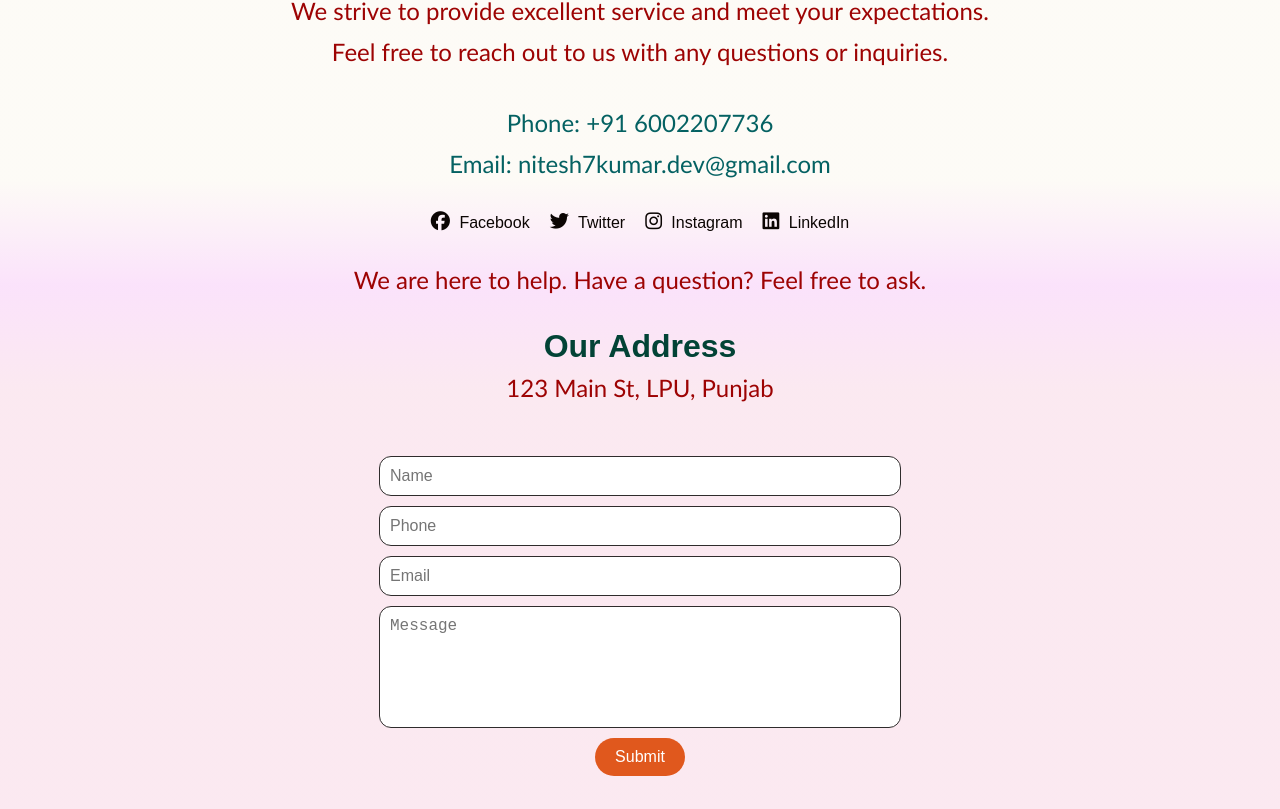
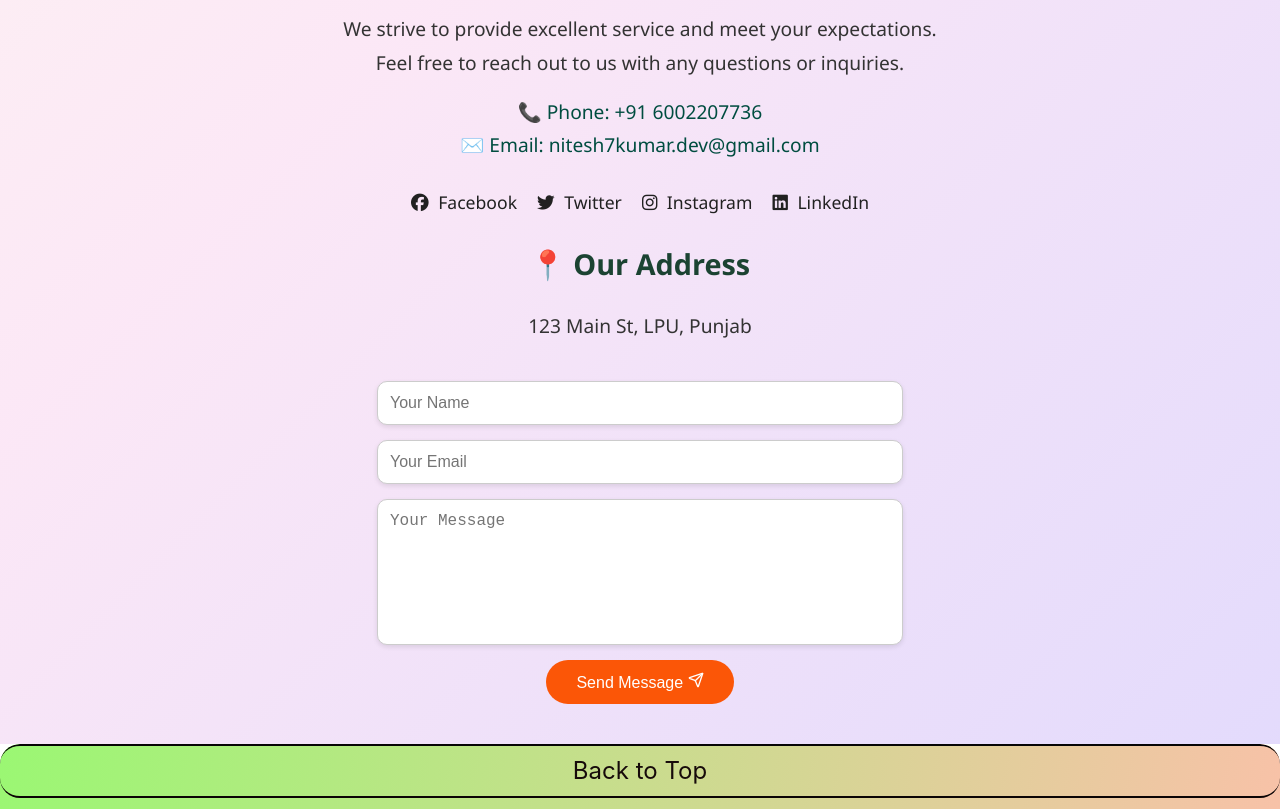
Before and after one commit to NITESH7KUMAR/Xalon, a React (Create React App) app: page /contact in a window 1280 px wide. Shown: the part 311-1120 px from the top of the page. Built offline with nearby package versions, Linux system fonts and the light colour scheme.

Commit message:
complete contact

```diff
--- a/package.json
+++ b/package.json
@@ -3,6 +3,7 @@
   "version": "0.1.0",
   "private": true,
   "dependencies": {
+    "@emailjs/browser": "^4.4.1",
     "@fortawesome/fontawesome-free": "^6.7.2",
     "@testing-library/dom": "^10.4.0",
     "@testing-library/jest-dom": "^6.6.3",
--- a/src/components/book/book.jsx
+++ b/src/components/book/book.jsx
@@ -45,7 +45,7 @@ function BookPage() {
       });
 
       if (res.ok) {
-        alert("✅ Appointment booked successfully!");
+        alert("Appointment booked successfully!");
         setFormData({
           name: "",
           email: "",
@@ -57,7 +57,7 @@ function BookPage() {
         });
       } else {
         const errData = await res.json();
-        alert("❌ Booking failed! " + (errData?.message || ""));
+        alert("Booking failed! " + (errData?.message || ""));
       }
     } catch (err) {
       alert("Error: " + err.message);
--- a/src/components/contact/contact.css
+++ b/src/components/contact/contact.css
@@ -1,152 +1,115 @@
-/* CSS */
 .contact {
-    background: linear-gradient(to bottom, rgba(251, 247, 238, 0.518) 40%, rgba(248, 208, 248, 0.61) 50%, rgba(249, 220, 232, 0.63) 60%);
-    color: white;
-    margin: 0px;
-  }
-.contact {
+  background: linear-gradient(135deg, #fdf0f3 0%, #faddf2b0 30%, #ccbcfa8a 100%);
+  color: #333;
+  margin: 0;
   text-align: center;
-    padding: 20px;
-    font-family: Arial, sans-serif;
-    color: #9d0303;
+  padding: 40px 20px;
+  font-family: 'Segoe UI', Tahoma, Geneva, Verdana, sans-serif;
 }
 
 .contact h1 {
-    font-size: 4.5rem;
+  font-size: 3.5rem;
+  margin-bottom: 10px;
+  color: #023047;
+}
+
+.contact h4 {
+  font-size: 2rem;
+  color: #fb5607;
   margin-bottom: 20px;
-    margin-top: 20px;
-    color: #2d5e28;
 }
-  .contact h3 {
-    font-size: 2.0rem;
-    margin-bottom: 0px;
-    margin-top: 30px;
-    color: #024336;
-  }
-  .contact h4 {
-    font-size: 3.0rem;
-    margin-bottom: 30px;
-    margin-top: 30px;
-    color: #b06306;
-  }
+
 .contact p {
-    font-size: 1.5rem;
-    font-family:'Gill Sans', 'Gill Sans MT', Calibri, 'Trebuchet MS', sans-serif;
+  font-size: 1.2rem;
   line-height: 1.5;
   margin: 5px 0;
 }
-.deatil{
-    color: #046162;
-    font-size: 1.5rem;
-    font-family:'Gill Sans', 'Gill Sans MT', Calibri, 'Trebuchet MS', sans-serif;
-    margin-top: 35px ;
 
+.deatil {
+  margin-top: 20px;
+  font-size: 1.2rem;
+  color: #004d40;
 }
+
 .social-media {
-    margin: 20px 0;
+  margin: 30px 0;
 }
 
 .social-media a {
   display: inline-block;
-    margin: 10px;
-    color: #0b0503;
-    font-size: 1rem;
+  margin: 0 10px;
+  font-size: 1.1rem;
   text-decoration: none;
-    transition: color 0.3s;
+  color: #212121;
+  transition: transform 0.3s, color 0.3s;
 }
 
 .social-media a i {
   margin-right: 5px;
-    font-size: 1.2rem;
 }
 
 .social-media a:hover {
-    color: #0b2d45;
+  color: #0077b6;
+  transform: scale(1.1);
 }
 
-  /* Contact Form */
+.contact h3 {
+  font-size: 1.8rem;
+  margin-top: 30px;
+  color: #1b4332;
+}
+
 .contact-form {
-    margin-top: 50px;
+  margin-top: 40px;
 }
 
 .contact-form form {
   display: flex;
   flex-direction: column;
   align-items: center;
-    gap: 10px;
+  gap: 15px;
 }
 
 .contact-form input,
 .contact-form textarea {
   width: 80%;
   max-width: 500px;
-    padding: 10px;
-    border: 1px solid #2f2c2c;
-    border-radius: 12px;
+  padding: 12px;
   font-size: 1rem;
+  border: 1px solid #ccc;
+  border-radius: 10px;
+  box-shadow: 0 2px 5px rgba(0, 0, 0, 0.1);
 }
 
 .contact-form textarea {
+  height: 120px;
   resize: none;
-    height: 100px;
 }
 
 .contact-form button {
-    padding: 10px 20px;
-    background-color: #e0581d;
+  padding: 12px 30px;
+  font-size: 1rem;
+  background-color: #fb5607;
   color: white;
   border: none;
-    border-radius: 50px;
-    font-size: 1rem;
+  border-radius: 25px;
   cursor: pointer;
-    margin-bottom: 20px;
-    transition: background-color 0.3s;
+  transition: background-color 0.3s ease;
 }
 
 .contact-form button:hover {
-    background-color: #356f38;
+  background-color: #007f5f;
 }
 
-  /* Address Section */
-  .contact h2 {
-    margin-top: 20px;
-    font-size: 1.8rem;
-    color: #070404;
-  }
-
-  /* Responsive Design */
 @media screen and (max-width: 768px) {
   .contact h1 {
-      font-size: 2rem;
+    font-size: 2.5rem;
   }
-    .contact h2 {
+  .contact h4 {
     font-size: 1.5rem;
   }
-      .contact h4 {
-        font-size: 2rem;
-      }
-
   .social-media a {
-      font-size: 0.9rem;
-    }
-
-    .contact-form input,
-    .contact-form textarea {
-      width: 90%;
+    display: block;
+    margin: 10px 0;
   }
 }
-
-  @media screen and (max-width: 480px) {
-    .contact p {
-      font-size: 0.7rem;
-    }
-
-    .social-media a {
-      display: block;
-      margin: 5px 0;
-    }
-
-    .contact-form button {
-      width: 100%;
-    }
-  }
--- a/src/components/contact/contact.jsx
+++ b/src/components/contact/contact.jsx
@@ -1,52 +1,115 @@
-import React from 'react';
-import'./contact.css';
+import React, { useState, useRef } from "react";
+import { Send } from "lucide-react";
+import emailjs from "@emailjs/browser";
+import './contact.css';
 import Footer from '../footer/footer';
 import '@fortawesome/fontawesome-free/css/all.min.css';
 
 function Contact() {
+  const [formData, setFormData] = useState({ name: "", email: "", message: "" });
+  const [isSubmitting, setIsSubmitting] = useState(false);
+  const formRef = useRef();
+
+  const handleChange = (e) => {
+    const { name, value } = e.target;
+    setFormData((prev) => ({ ...prev, [name]: value }));
+  };
+
+  const handleSubmit = (e) => {
+    e.preventDefault();
+    setIsSubmitting(true);
+
+    emailjs
+      .sendForm(
+        "service_4a9yfup",       // ✅ Replace with your EmailJS service ID
+        "template_2tpurcj",      // ✅ Replace with your EmailJS template ID
+        formRef.current,
+        "Tjre9B3vhQcw3mLQs"      // ✅ Replace with your EmailJS public key
+      )
+      .then(
+        () => {
+          alert("✅ Message sent successfully!");
+          setFormData({ name: "", email: "", message: "" });
+          setIsSubmitting(false);
+        },
+        (error) => {
+          alert("❌ Something went wrong. Please try again.");
+          console.error("EmailJS error:", error);
+          setIsSubmitting(false);
+        }
+      );
+  };
+
   return (
     <>
       <div className='contact'>
         <h1>Contact Us</h1>
-      <h4>We Build ,Create and Deliver </h4>
+        <h4>We Build, Create and Deliver</h4>
         <p>We strive to provide excellent service and meet your expectations.</p>
         <p>Feel free to reach out to us with any questions or inquiries.</p>
 
         <div className='deatil'>
-        <p >Phone: +91 6002207736</p>
-        <p>Email: nitesh7kumar.dev@gmail.com</p>
+          <p>📞 Phone: +91 6002207736</p>
+          <p>✉️ Email: nitesh7kumar.dev@gmail.com</p>
         </div>
+
         <div className='social-media'>
-        <a href="#facebook">
+          <a href="https://facebook.com/nitesh.kumar.843882" target="_blank" rel="noopener noreferrer">
             <i className="fab fa-facebook"></i> Facebook
           </a>
-        <a href="#twitter">
-          <i className="fab fa-twitter "></i> Twitter
+          <a href="https://twitter.com/nitesh.kumar.843882" target="_blank" rel="noopener noreferrer">
+            <i className="fab fa-twitter"></i> Twitter
           </a>
-        <a href="#instagram">
+          <a href="https://instagram.com/1_bhaiya_ji" target="_blank" rel="noopener noreferrer">
             <i className="fab fa-instagram"></i> Instagram
           </a>
-        <a href="#linkedin">
+          <a href="https://linkedin.com/in/nitesh7kumar" target="_blank" rel="noopener noreferrer">
             <i className="fab fa-linkedin"></i> LinkedIn
           </a>
         </div>
 
-      <p>We are here to help. Have a question? Feel free to ask.</p>
-      <h3>Our Address</h3>
+        <h3>📍 Our Address</h3>
         <p>123 Main St, LPU, Punjab</p>
+
         <div className='contact-form'>
-        <form>
-        <input type='text' placeholder='Name' />
-        <input type='text' placeholder='Phone' />
-        <input type='email' placeholder='Email' />
-        <textarea placeholder='Message' />
-        <button>Submit</button>
+          <form ref={formRef} onSubmit={handleSubmit}>
+            <input
+              type='text'
+              name='name'
+              placeholder='Your Name'
+              required
+              value={formData.name}
+              onChange={handleChange}
+            />
+            <input
+              type='email'
+              name='email'
+              placeholder='Your Email'
+              required
+              value={formData.email}
+              onChange={handleChange}
+            />
+            <textarea
+              name='message'
+              rows='5'
+              placeholder='Your Message'
+              required
+              value={formData.message}
+              onChange={handleChange}
+            />
+            <button type='submit' disabled={isSubmitting}>
+              {isSubmitting ? (
+                <span className="sending"><span className="spinner" /> Sending...</span>
+              ) : (
+                <span className="send-btn">Send Message <Send size={16} /></span>
+              )}
+            </button>
           </form>
         </div>
       </div>
-  <Footer/>
+      <Footer />
     </>
   );
 }
 
-export default Contact
+export default Contact;
```
Also changed, not shown: 1 other file (tests, documents, lock files or other folders). Lines whose indentation alone changed are shown as unchanged.
